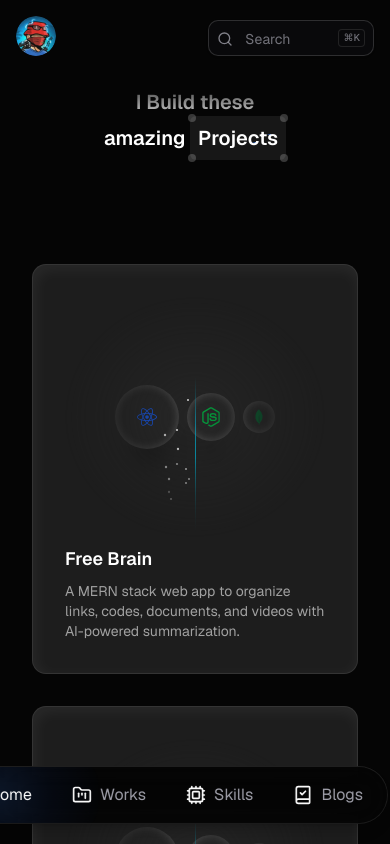
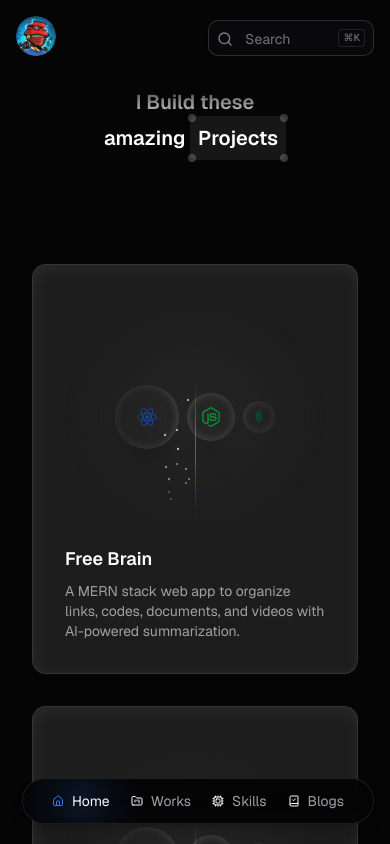
Before and after one commit to devlpr-nitish/smart-portfolio, a Next.js app: page /projects in a window 390 px wide. Shown: the top 844 px of the page. Built offline with nearby package versions, Linux system fonts and the light colour scheme.

Commit message:
fixed the navbar responsiveness

```diff
--- a/src/app/layout.tsx
+++ b/src/app/layout.tsx
@@ -52,7 +52,7 @@ export default function RootLayout({
           <CommandSearch />
         </div>
 
-        <nav className="fixed md:bottom-4 md:right-84 bottom-5 -right-56 transform -translate-x-1/2 z-50 bg-[#050505]/90 backdrop-blur-md rounded-full shadow-lg border border-white/10">
+        <nav className="fixed md:bottom-4 md:right-84 bottom-5 -right-40 transform -translate-x-1/2 z-50 bg-[#050505]/90 backdrop-blur-md rounded-full shadow-lg border border-white/10">
           <Navbar />
         </nav>
 
--- a/src/app/page.tsx
+++ b/src/app/page.tsx
@@ -20,7 +20,6 @@ import { motion } from "framer-motion";
 import { containerVariant, itemVariant } from "./skills/page";
 
 export default function Home() {
-
 
 
   return (
@@ -49,15 +48,15 @@ export default function Home() {
             <p className="md:text-md text-sm md:text-center text-[#d1d1d1]"> I build everything from sleek <b className="text-[#045F77]">user interfaces</b> to powerful backend systems. I ensure seamless <b className="text-[#045F77]">integration</b> between frontend and backend to deliver smooth, <b className="text-[#045F77]">scalable</b> web experiences.</p>
           </div>
 
-          <div className="flex justify-center md:gap-8  gap-2 items-center px-2">
+          <div className="flex md:flex-row flex-col-reverse justify-center md:gap-8 gap-6 items-center px-2">
             <Link href="connect">
               <ConnectButton />
             </Link>
 
             <div className="text-[#d3d3d3]">
-              <span className="flex gap-2 justify-center cursor-pointer px-2 z-10">
-                <Copy />
-                <span className="text-md">devlprnitish@gmail.com</span>
+              <span className="flex md:gap-2 justify-center items-center cursor-pointer px-2 z-10">
+                <Copy className="p-1 md:p-0" />
+                <span className="text-sm md:text-md">devlprnitish@gmail.com</span>
               </span>
             </div>
           </div>
--- a/src/components/ConnectButton.tsx
+++ b/src/components/ConnectButton.tsx
@@ -5,9 +5,9 @@ import { ArrowBigRight, ArrowBigRightDashIcon, ArrowRight } from "lucide-react";
 export function ConnectButton() {
   return (
     <Button variant="outline" className="bg-transparent text-[#d3d3d3] py-6 rounded-full cursor-pointer">
-      Let's Connect
-      <span className="-me-1 ms-3 inline-flex h-8 max-h-full p-4 bg-white items-center rounded-full border border-border px-1 font-[inherit] text-[0.625rem] font-medium text-muted-foreground">
-        <ArrowRight/>
+      <span className="">Let's Connect</span>
+      <span className="-me-1 ms-3 inline-flex md:h-8 h-6 max-h-full p-4 bg-white items-center rounded-full border border-border px-1 font-[inherit] text-[0.625rem] font-medium text-muted-foreground">
+        <ArrowRight className="text-sm md:text-md"/>
       </span>
     </Button>
   );
--- a/src/components/SkillsButton.tsx
+++ b/src/components/SkillsButton.tsx
@@ -1,6 +1,6 @@
 import { Button } from "@/components/ui/skills-button";
 
-export function SkillsButton({icon, label}:any) {
+export function SkillsButton({ icon, label }: any) {
   return (
     <Button variant="outline" className="flex gap-2 font-bold select-none bg-[#171717] text-gray-200 border border-[rgba(255,255,255,0.10)] ">
       {label}{" "}{icon}
--- a/src/components/ui/glow-menu.tsx
+++ b/src/components/ui/glow-menu.tsx
@@ -70,7 +70,7 @@ export const MenuBar = React.forwardRef<HTMLDivElement, MenuBarProps>(
         <motion.nav
           ref={ref}
           className={cn(
-            "p-2 rounded-full bg-gradient-to-b from-transparent via-transparent to-transparent backdrop-blur-lg shadow-lg relative overflow-hidden",
+            "md:p-2 px-2 py-1 w-[350px] md:w-[500px] rounded-full bg-gradient-to-b from-transparent via-transparent to-transparent backdrop-blur-lg shadow-lg relative overflow-hidden",
             className,
           )}
           initial="initial"
@@ -84,7 +84,7 @@ export const MenuBar = React.forwardRef<HTMLDivElement, MenuBarProps>(
               } to-transparent rounded-3xl z-0 pointer-events-none`}
             variants={navGlowVariants}
           />
-          <ul className="flex justify-between items-center gap-2 relative z-10 ">
+          <ul className="flex md:justify-between justify-evenly items-center md:gap-2 relative z-10 ">
             {items.map((item) => {
               const Icon = item.icon
               const isActive = item.label === activeItem
@@ -114,7 +114,7 @@ export const MenuBar = React.forwardRef<HTMLDivElement, MenuBarProps>(
                         />
                         <motion.div
                           className={cn(
-                            "flex items-center gap-2 px-4 py-2 relative z-10 bg-transparent transition-colors rounded-xl",
+                            "flex items-center gap-2 md:px-4 py-2 relative z-10 bg-transparent transition-colors rounded-xl",
                             isActive
                               ? "text-foreground"
                               : "text-muted-foreground group-hover:text-foreground",
@@ -133,9 +133,9 @@ export const MenuBar = React.forwardRef<HTMLDivElement, MenuBarProps>(
                               `group-hover:${item.iconColor}`,
                             )}
                           >
-                            <Icon className="h-5 w-5" />
+                            <Icon className="md:h-5 md:w-5 h-3 w-3" />
                           </span>
-                          <span>{item.label}</span>
+                          <span className="text-sm md:text-lg">{item.label}</span>
                         </motion.div>
                         <motion.div
                           className={cn(
@@ -159,9 +159,9 @@ export const MenuBar = React.forwardRef<HTMLDivElement, MenuBarProps>(
                               `group-hover:${item.iconColor}`,
                             )}
                           >
-                            <Icon className="h-5 w-5" />
+                            <Icon className="md:h-5 md:w-5 h-3 w-3" />
                           </span>
-                          <span>{item.label}</span>
+                          <span className="text-sm md:text-lg">{item.label}</span>
                         </motion.div>
                       </motion.div>
                     </Link>
--- a/tailwind.config.ts
+++ b/tailwind.config.ts
@@ -1,15 +1,25 @@
 /** @type {import('tailwindcss').Config} */
-module.exports = {
+  module.exports = {
     theme: {
       extend: {
         animation: {
-          marquee: 'marquee var(--duration, 30s) linear infinite'
+          'star-movement-bottom': 'star-movement-bottom linear infinite alternate',
+          'star-movement-top': 'star-movement-top linear infinite alternate',
+          marquee: 'marquee var(--duration, 30s) linear infinite',
         },
         keyframes: {
+          'star-movement-bottom': {
+            '0%': { transform: 'translate(0%, 0%)', opacity: '1' },
+            '100%': { transform: 'translate(-100%, 0%)', opacity: '0' },
+          },
+          'star-movement-top': {
+            '0%': { transform: 'translate(0%, 0%)', opacity: '1' },
+            '100%': { transform: 'translate(100%, 0%)', opacity: '0' },
+          },
           marquee: {
-            to: { transform: 'translateX(-50%)' }
-          }
-        }
+            to: { transform: 'translateX(-50%)' },
+          },
+        },
       },
     },
-  };
+  }
```
